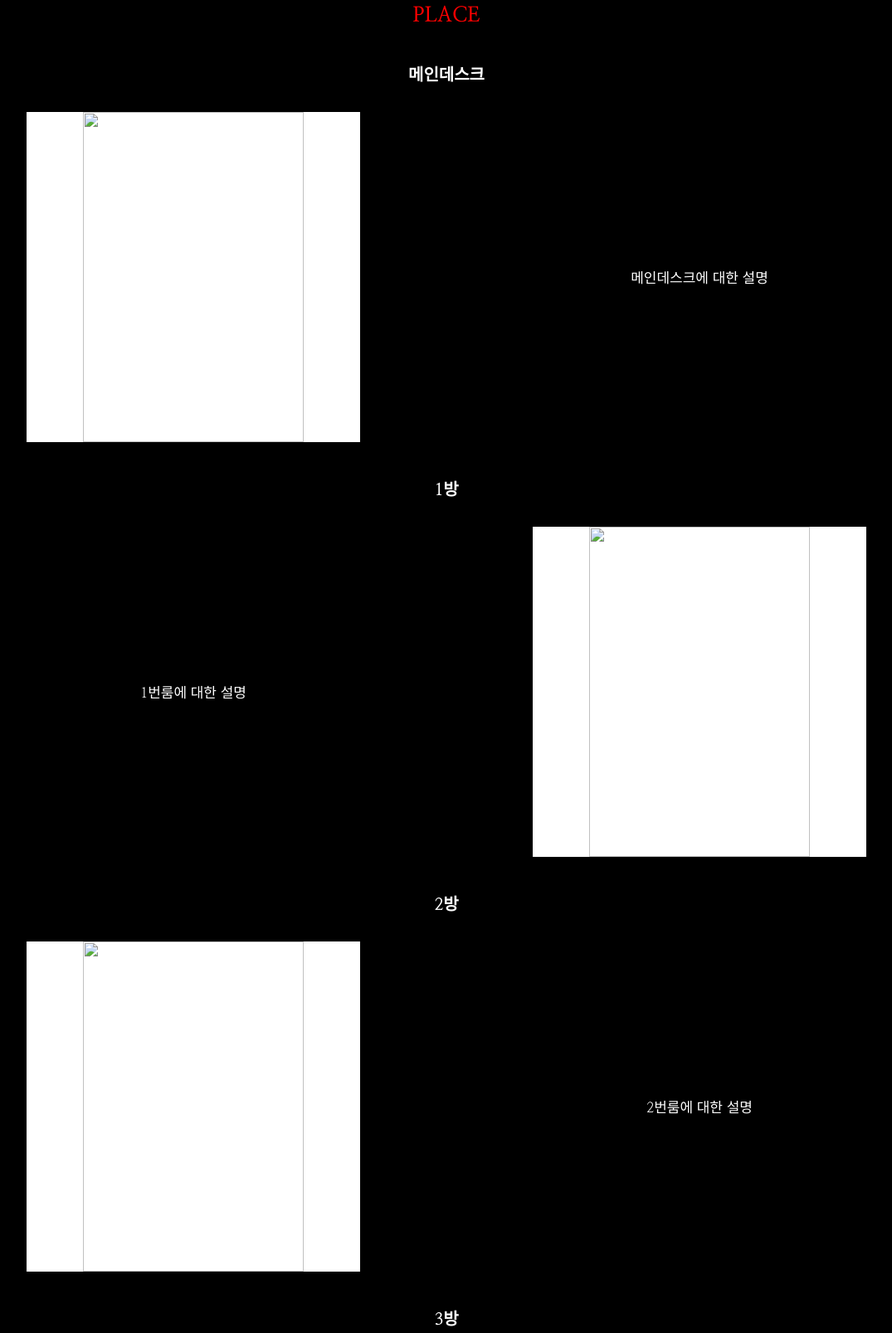
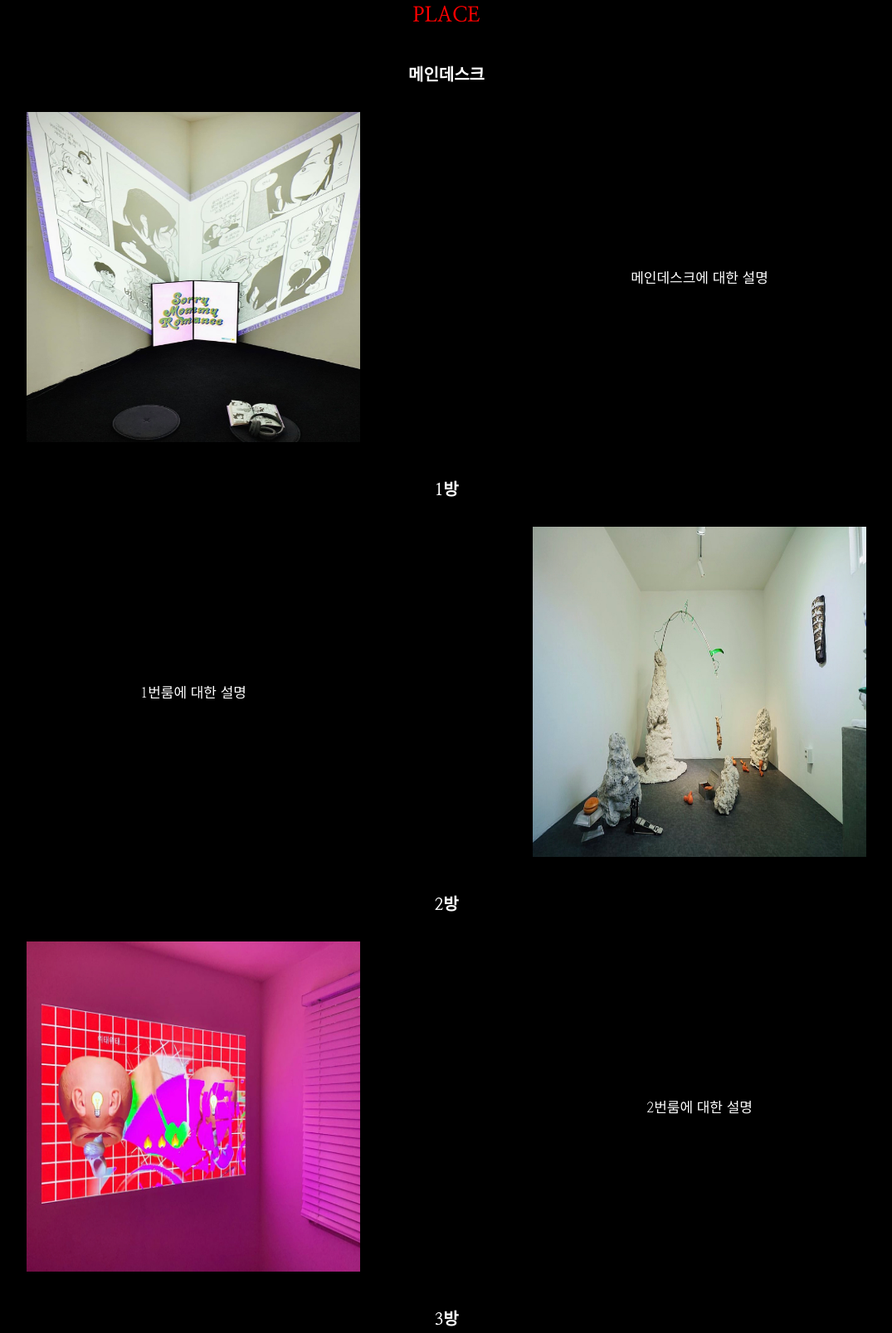
Before and after one commit to hyuna323/OF_project, a plain HTML site: page html/ofproject.html in a window 1280 px wide. Shown: the part 1514-3121 px from the top of the page at 83% size, without its empty margins (102-1177 px from the left). Drawn offline with nearby package versions, Linux system fonts and the light colour scheme.

Commit message:
이미지 첨부

```diff
--- a/html/ofproject.html
+++ b/html/ofproject.html
@@ -136,7 +136,7 @@
             <p class="sub_title">메인데스크</p>
             <div class="desk_inner">
               <div class="img_left">
-                <img src="" alt="">
+                <img src="../img/place_01.jpeg" alt="">
               </div>
               <div class="text_right">
                 <span>메인데스크에 대한 설명</span>
@@ -150,7 +150,7 @@
                 <span>1번룸에 대한 설명</span>
               </div>
               <div class="img_right">
-                <img src="" alt="">
+                <img src="../img/place_02.jpeg" alt="">
               </div>
             </div>
           </div>
@@ -158,7 +158,7 @@
             <p class="sub_title">2방</p>
             <div class="room02_inner">
               <div class="img_left">
-                <img src="" alt="">
+                <img src="../img/place_03.jpeg" alt="">
               </div>
               <div class="text_right">
                 <span>2번룸에 대한 설명</span>
@@ -172,7 +172,7 @@
                 <span>3번룸에 대한 설명</span>
               </div>
               <div class="img_right">
-                <img src="" alt="">
+                <img src="../img/place_04.jpeg" alt="">
               </div>
             </div>
           </div>
```
Also changed, not shown: img/place_01.jpeg (added), img/place_02.jpeg (added), img/place_03.jpeg (added), img/place_04.jpeg (added).
